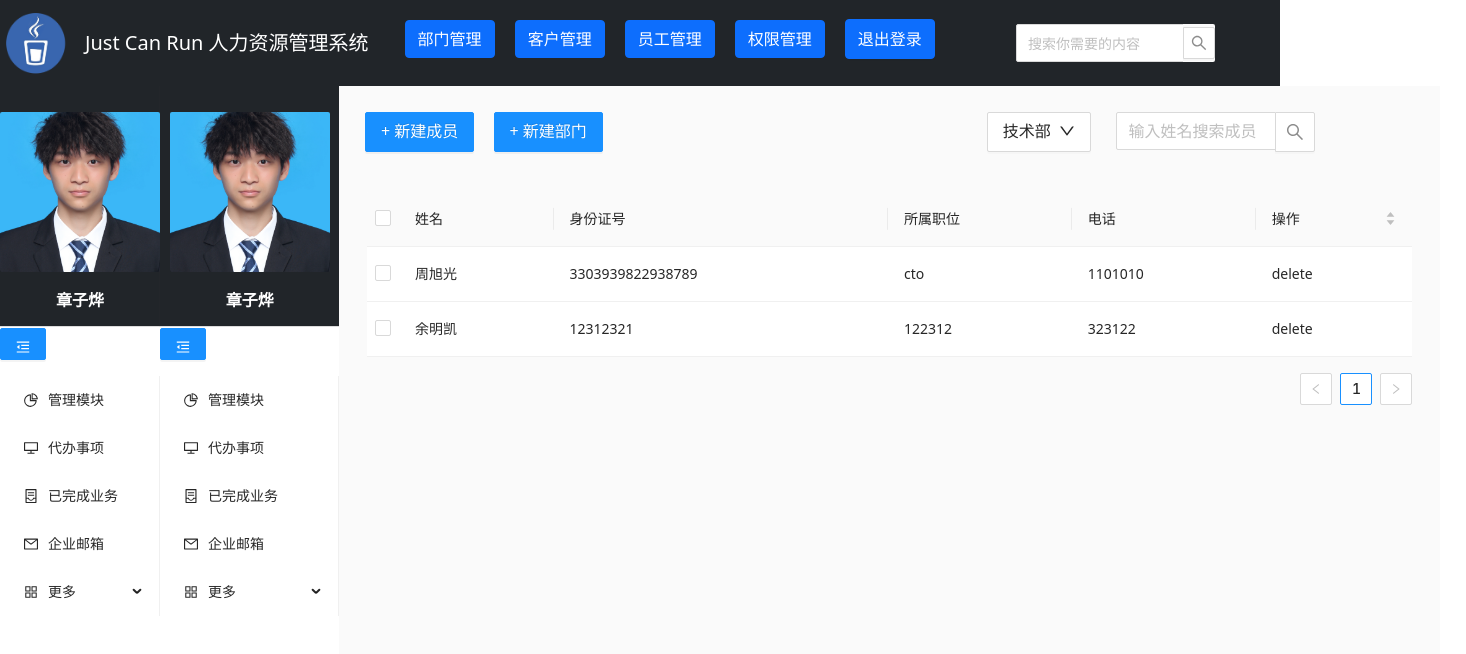
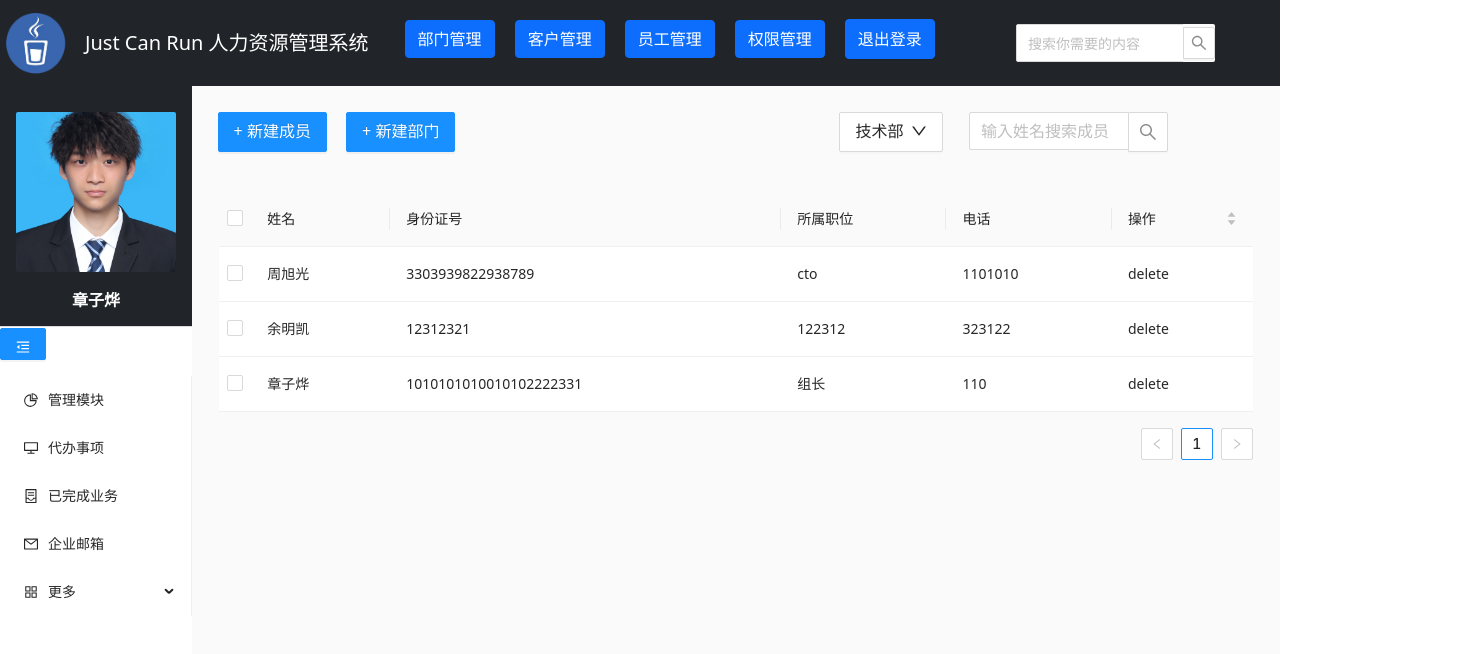
Before and after one commit to zzy1157654912/Human-resource-management-system, a React (Create React App) app in the folder react-hooks-frontend/: page /department in a window 1280 px wide. Shown: the top 654 px of the page, 1466 px wide, since content can reach past the window. Built offline with nearby package versions, Linux system fonts and the light colour scheme; data requests are answered from the project's data file; sample sign-in values are in the browser's storage.

Commit message:
fixed:components

```diff
--- a/react-hooks-frontend/db.json
+++ b/react-hooks-frontend/db.json
@@ -34,7 +34,8 @@
       "id": 4
     }
   ],
-  "departmentMember": [
+  "departmentMember": {
+    "1": [
       {
         "id": 1,
         "memberName": "周旭光",
@@ -48,6 +49,37 @@
         "memberIdCardNum": "12312321",
         "departmentPosition": "122312",
         "memberNum": "323122"
+      },
+      {
+        "id": 3,
+        "memberName": "章子烨",
+        "memberIdCardNum": "1010101010010102222331",
+        "departmentPosition": "组长",
+        "memberNum": "110"
+      }
+    ],
+    "2" : [
+      {
+        "id": 4,
+        "memberName": "陈孟琦",
+        "memberIdCardNum": "3303939822938789",
+        "departmentPosition": "测试专家",
+        "memberNum": "1101010"
+      },
+      {
+        "id": 5,
+        "memberName": "谢云丹",
+        "memberIdCardNum": "12312321",
+        "departmentPosition": "需求分析专家",
+        "memberNum": "323122"
+      },
+      {
+        "id": 6,
+        "memberName": "龚权",
+        "memberIdCardNum": "1010101010010102222331",
+        "departmentPosition": "设计师",
+        "memberNum": "110"
       }
     ]
   }
+}
--- a/react-hooks-frontend/src/App.js
+++ b/react-hooks-frontend/src/App.js
@@ -44,7 +44,7 @@ export default function App() {
                     <HeaderComponent />
                     <div style={{display:"flex"}}>
                         <checkLogin.Provider value={checkLogin}>
-                            {isLogin() == true && <LeftSide/>}
+                             <LeftSide/>
                         </checkLogin.Provider>
                     <Routes>
                         <Route path="/login" element={<Login/>}></Route>
--- a/react-hooks-frontend/src/components/Calendar/Calendar.js
+++ b/react-hooks-frontend/src/components/Calendar/Calendar.js
@@ -84,8 +84,7 @@ const Jcalendar = () => {
     };
     return (
         <div style={{display:"flex"}}>
-            <LeftSide />
-            <div style={{width:"92vw"}}>
+            <div style={{width:"85vw"}}>
                 <h3 style={{marginLeft:"2vw",marginTop:"2vw"}}>工作日历表</h3>
                 <Calendar dateCellRender={dateCellRender}
                           monthCellRender={monthCellRender}
--- a/react-hooks-frontend/src/components/Customer/ListCustomerComponent.js
+++ b/react-hooks-frontend/src/components/Customer/ListCustomerComponent.js
@@ -50,7 +50,7 @@ const ListCustomerComponent = () => {
 
 
     return (
-        <div style={{display:"flex"}}>
+        <div style={{ width:"113vw"}}>
             <div className="container" style={{position:"relative"}}>
             <h2 className="text-center">List Customers</h2>
             <div style={{display:"flex"}}>
--- a/react-hooks-frontend/src/components/Department/Department.js
+++ b/react-hooks-frontend/src/components/Department/Department.js
@@ -58,10 +58,16 @@ const Department = () => {
     const deleteMember = (key) => {
         //动态更新问题
         const id = data[key].id;
+        let sit;
+        data.map((item,index) => {
+            if (item.id === id) {
+                sit = index
+            }
+        })
+        console.log(sit)
         DepartmentService.deleteMember(id).then((response) => {
             getDepartmentMember();
         })
-
     }
 
 
@@ -121,6 +127,7 @@ const Department = () => {
     const hasSelected = selectedRowKeys.length > 0;
     const handleMenuClick = (e) => {
         message.info('更换部门成功');
+        getDepartmentMember(e.key)
         const departmentName = menuItem[e.key - 1].label;
         setDepartment(departmentName)
     };
@@ -147,9 +154,10 @@ const Department = () => {
         })
     }
     //获取成员列表
-    const getDepartmentMember = () => {
+    const getDepartmentMember = (sit) => {
         DepartmentService.getDepartmentMember().then((response) => {
-            const doubleData = response.data;
+            const doubleData = response.data[sit];
+            console.log(doubleData)
             doubleData.map((item,index) => {
                 item.key = index
             })
@@ -160,7 +168,7 @@ const Department = () => {
     useEffect(() => {
 
         getDepartmentList();
-        getDepartmentMember();
+        getDepartmentMember(1);
 
     }, [])
     const menu = (
@@ -285,8 +293,7 @@ const Department = () => {
     }
 
     return (
-        <div className="department-contain">
-            <LeftSide />
+        <div className="department-contain" style={{width:"85vw"}}>
             <div className="department-content">
                 <div className="head">
                     <Button type="primary" size={"large"} style={{marginRight:"1.5vw"}} onClick={showModalMember} >+ 新建成员</Button>
--- a/react-hooks-frontend/src/components/Employee/ListEmployeeComponent.js
+++ b/react-hooks-frontend/src/components/Employee/ListEmployeeComponent.js
@@ -49,8 +49,7 @@ const ListEmployeeComponent = () => {
 
 
     return (
-        <div style={{display:"flex"}}>
-            <LeftSide />
+        <div style={{display:"flex",width:"113vw"}}>
             <div className="container" style={{position:"relative"}}>
                 <h2 className="text-center">List Employees</h2>
                 <button className="btn btn-primary mb-2" onClick={()=>setShowAddEmployee(true)}>Add Employee</button>
--- a/react-hooks-frontend/src/components/Product/ListProductComponent.js
+++ b/react-hooks-frontend/src/components/Product/ListProductComponent.js
@@ -56,7 +56,6 @@ const ListProductComponent = () => {
 
     return (
         <div style={{display:"flex"}}>
-            <LeftSide />
             <div className="container" style={{position:"relative"}}>
                 <h2 className="text-center">List Products</h2>
                 <button className="btn btn-primary mb-2" onClick={()=>setShowAddProduct(true)}>Add Product</button>
--- a/react-hooks-frontend/src/components/Root/Root.js
+++ b/react-hooks-frontend/src/components/Root/Root.js
@@ -272,9 +272,8 @@ const Root = () => {
 
 
     return (
-        <div className="root-contain" style={{display:"flex"}}>
-            <LeftSide />
-            <div className="member-list-contain" style={{width:"92vw"}}>
+        <div className="root-contain" style={{display:"flex",width:"85vw"}}>
+            <div className="member-list-contain">
                 <div className="member-list">
                     <Table columns={columns} dataSource={data} pagination={{pageSize:9}}/>
                 </div>
--- a/react-hooks-frontend/src/components/leftSide/LeftSide.js
+++ b/react-hooks-frontend/src/components/leftSide/LeftSide.js
@@ -49,7 +49,7 @@ const LeftSide = () => {
     const onClick = (e) => {
         const key = e.key;
         switch (key) {
-            case '1': Redirect('/products');
+            case '1': Redirect('/department');
             setCheck(["1"])
             break;
             case '2': Redirect('/calendar');
@@ -63,7 +63,7 @@ const LeftSide = () => {
         }
     };
     return (
-         isLogin() == true && <div className="left-contain">
+         isLogin() == true && <div className="left-contain" style={{width:"20vw"}}>
             <div className="user-img">
                 <Avatar src={imgURL} size={160} shape={"square"}></Avatar>
             </div>
```
Lines whose indentation alone changed are shown as unchanged.
